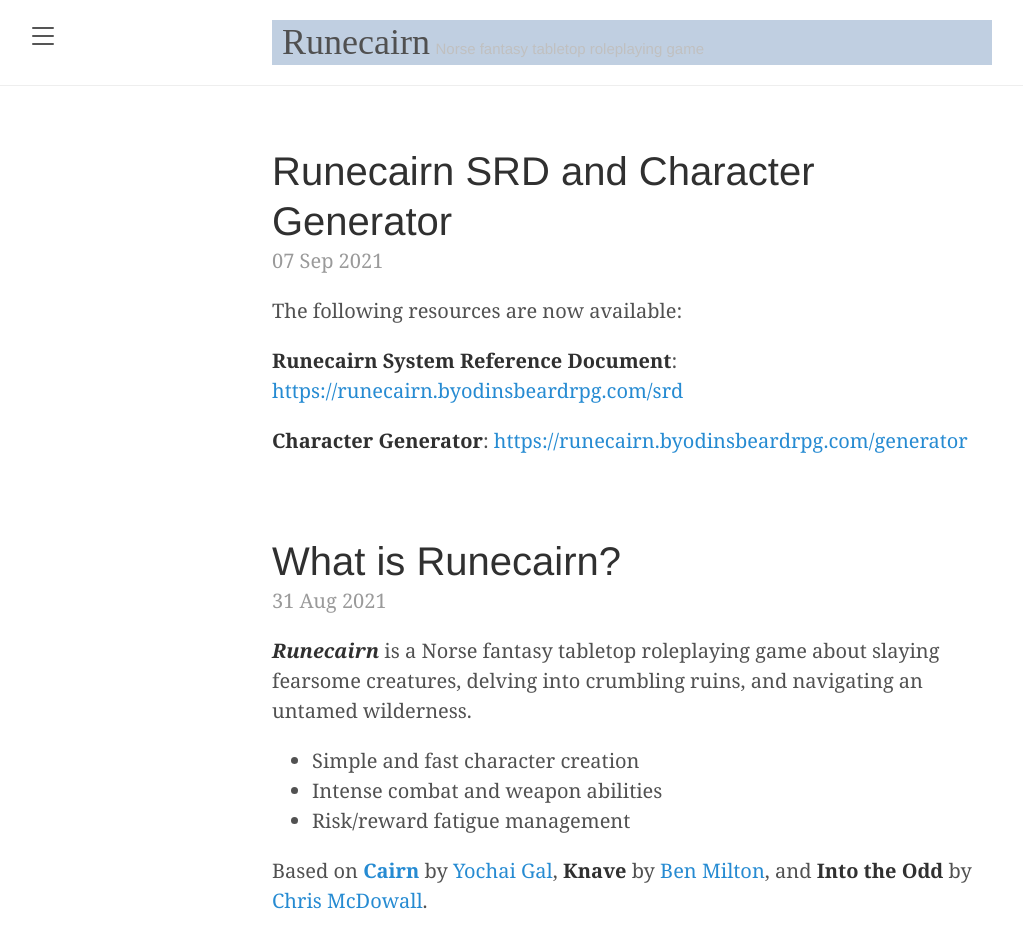
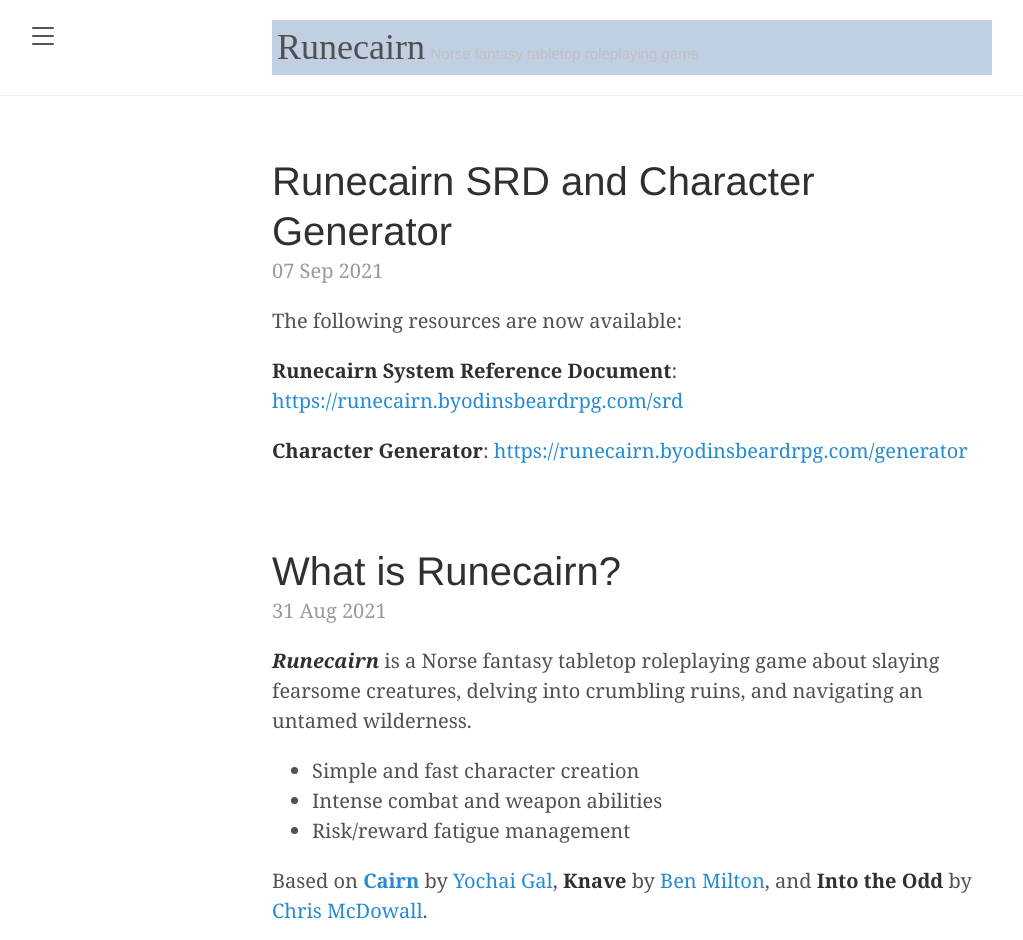
Before and after one commit to byodinsbeardrpg/byodinsbeardrpg.github.io, a Jekyll site: the page built from index.html, in a window 1280 px wide. Shown: the top 940 px of the page, without its empty margins (8-1031 px from the left). Built offline with Jekyll 4.4.1, drawn with Linux system fonts in a browser that asks for light colours; some web fonts are replaced; the list of posts is cut into pages by our own code.

Commit message:
Update lanyon.css

```diff
--- a/public/css/lanyon.css
+++ b/public/css/lanyon.css
@@ -55,7 +55,7 @@
 h3 {
   color: #000000;
   background-color: #c0cfe1;
-  padding-left: 10px;
+  padding: 5px;
 }
 
 h2 {
```
